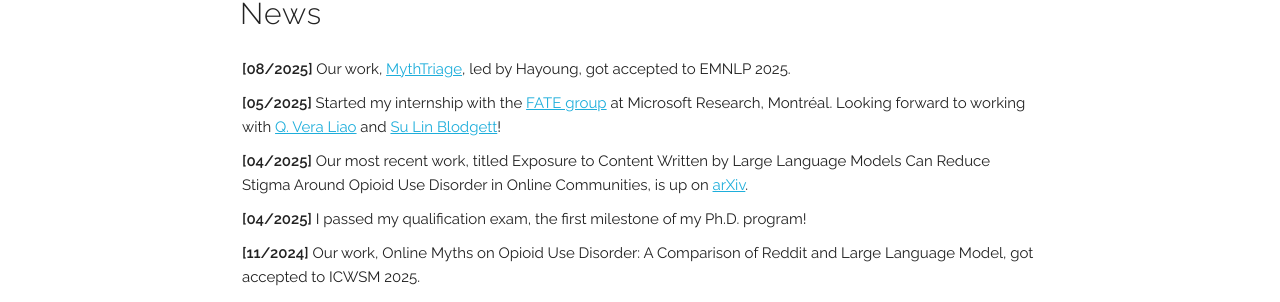
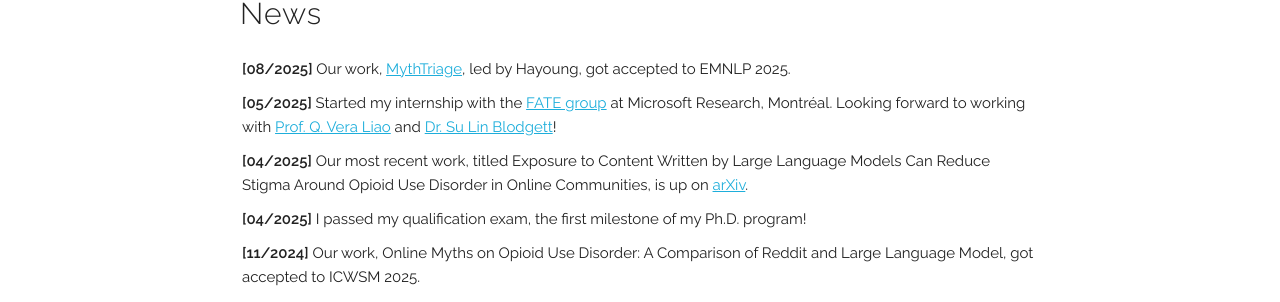
Before and after one commit to mittalshravika/mittalshravika.github.io, a Jekyll site: the page built from index.html, in a window 1280 px wide and 900 px high, scrolled down 792 px. Shown: the part 142-444 px from the top of the window. Built offline with Jekyll 4.4.1, drawn with Linux system fonts in a browser that asks for light colours; some web fonts are replaced.

Commit message:
minor tweaks

```diff
--- a/index.html
+++ b/index.html
@@ -67,7 +67,7 @@ title: Home
 
     <li> <b>[05/2025]</b>
 
-      Started my internship with the <a href="https://www.microsoft.com/en-us/research/theme/fate-montreal/">FATE group</a> at Microsoft Research, Montr&#233;al. Looking forward to working with <a href="https://www.qveraliao.com/">Q. Vera Liao</a> and <a href="https://sblodgett.github.io/">Su Lin Blodgett</a>!
+      Started my internship with the <a href="https://www.microsoft.com/en-us/research/theme/fate-montreal/">FATE group</a> at Microsoft Research, Montr&#233;al. Looking forward to working with <a href="https://www.qveraliao.com/">Prof. Q. Vera Liao</a> and <a href="https://sblodgett.github.io/">Dr. Su Lin Blodgett</a>!
 
     </li>
 
```
